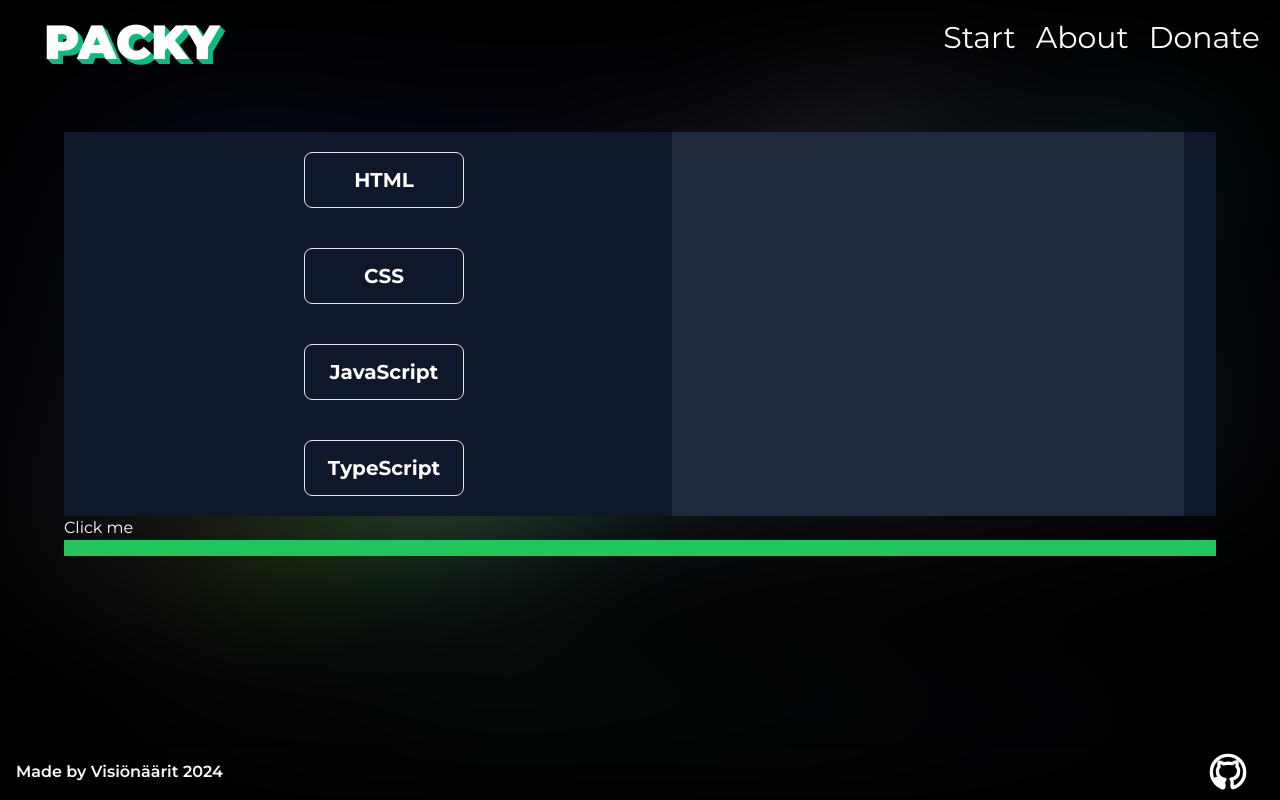
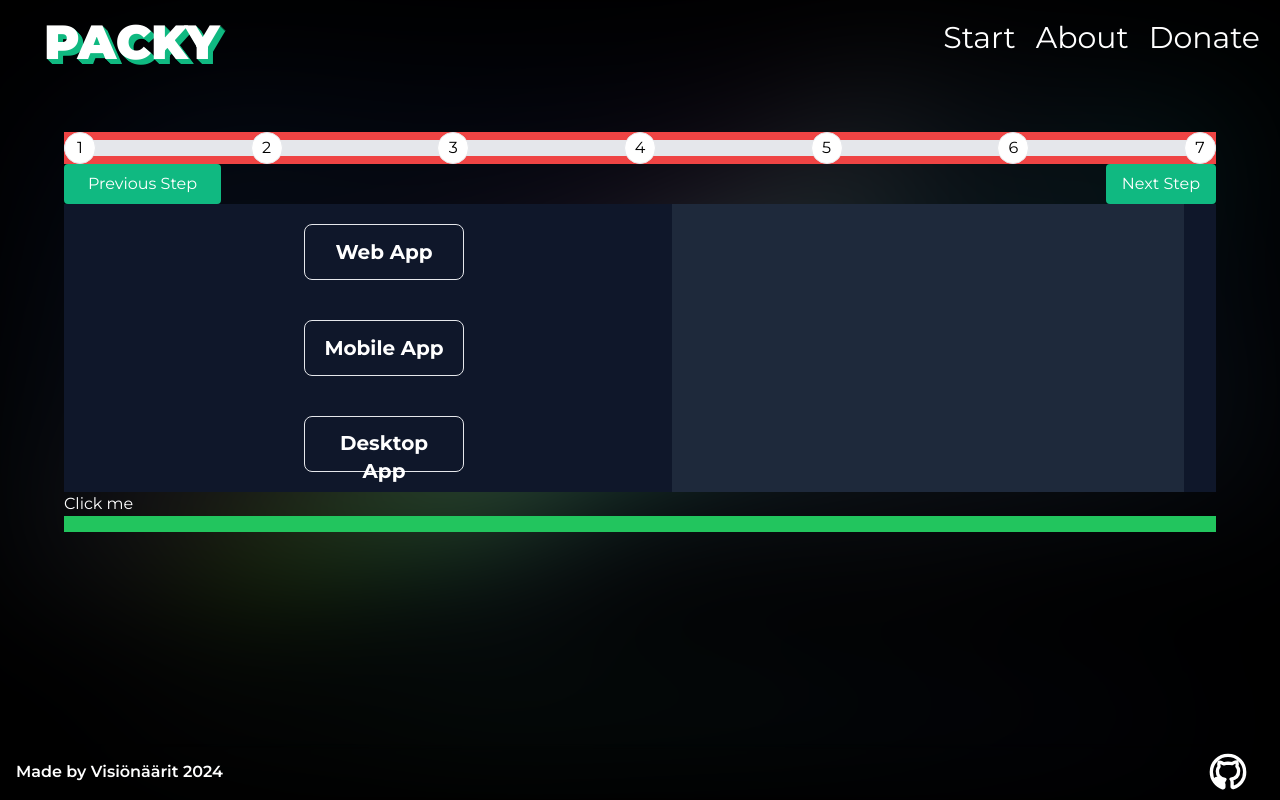
Before and after one commit to AugustBoesen/packy, a Next.js app: page /mindmap in a window 1280 px wide. Built offline with nearby package versions, Linux system fonts and the light colour scheme.

Commit message:
päivitys mindmapiin

```diff
--- a/app/mindmap/page.tsx
+++ b/app/mindmap/page.tsx
@@ -1,6 +1,7 @@
 'use client';
 import Content from '../../components/content';
 import { useState } from 'react';
+import ProgressBar from '@/components/progressbar';
 
 export default function Mindmap() {
   const [currentContent, setCurrentContent] = useState('');
--- a/components/MinMap_Table.tsx
+++ b/components/MinMap_Table.tsx
@@ -5,7 +5,9 @@ import React, { useState } from 'react';
 //importoidaan data
 import jsonData from '../db/packy.json';
 
-let currentContentId = 0;
+import ProgressBar from './progressbar';
+
+let currentContentId = 2;
 
 //luodaan interface datan tietoja varten jossa data tyypitetään
 interface Item {
@@ -16,25 +18,10 @@ interface Item {
 //määritellään muuttuja parseData joka on tyyppiä Item[], sisältää item tyyppisiä objekteja
 const parsedData: Item[] = jsonData as Item[];
 
-//luodaan funktio getItemByCode, joka on tyyppiä Item[], jonka parametriksi tulee string tyyppinen parametri
-function getItemByCode(code: string): Item[] {
-  //alustetaan Item[] tyyppinen tyhjä taulukko i
-  let i: Item[] = [];
-  //käydään läpi parsedData taulukon alkioiden code propertyt ja jos ne ovat samankaltaisia kuin 'app'
-  //ne pushataan i taulukkoon.
-  parsedData.forEach((item) => {
-    // Item.contentId:tä verrataan numeroon, joka saadaan määritteenä mindmapin page.tsx:stä
-    if (item.contentId === 1) {
-      i.push(item);
-    }
-  });
-  //Lopuksi palautetaan i taulukko
-  return i;
-}
 //määritellään funktio ParsedDataComponent(), joka exportataan
 export default function ParsedDataComponent({ handleDatafromMinMap }: any) {
-  const [currentDescription, setCurrentDescription] = useState('');
-  const [currentlySelectedContent, setCurrentlySelectedContent] = useState({});
+  let [currentDescription, setCurrentDescription] = useState('');
+  let [currentlySelectedContent, setCurrentlySelectedContent] = useState({});
   function selectOption(content: {
     id: number;
     name: string;
@@ -50,12 +37,37 @@ export default function ParsedDataComponent({ handleDatafromMinMap }: any) {
       handleDatafromMinMap(content); // Pass content here
     };
   }
+
+  // Nuolibutton
+  let [currentStep, setCurrentStep] = useState(0);
+  // Tässä määritellään tila missä progres bar on ja se käytää useStatea ja se alkaa tilasta 1
+  //luodaan funktio getItemByCode, joka on tyyppiä Item[], jonka parametriksi tulee string tyyppinen parametri
+  function getItemByCode(code: string): Item[] {
+    //alustetaan Item[] tyyppinen tyhjä taulukko i
+    let i: Item[] = [];
+    //käydään läpi parsedData taulukon alkioiden code propertyt ja jos ne ovat samankaltaisia kuin 'app'
+    //ne pushataan i taulukkoon.
+    parsedData.forEach((item) => {
+      // Item.contentId:tä verrataan numeroon, joka saadaan määritteenä mindmapin page.tsx:stä
+      if (item.contentId === currentStep) {
+        i.push(item);
+      }
+    });
+    //Lopuksi palautetaan i taulukko
+    return i;
+  }
+
   //määritellään muuttuja app, joka sisältää funktion getItemByCoden palautusarvon
   const app = getItemByCode('app');
-
   //määritellään funktio renderData joka ottaa parametrikseen item[] tyyppisen data objektin
   function renderData(data: Item[]) {
     return (
+      <>
+        <ProgressBar
+          pbcurrentStep={currentStep}
+          pbsetCurrentStep={setCurrentStep}
+          pbCurrentDescription={currentDescription}
+        />
         <ul className='flex flex-row justify-center w-[90vw] bg-slate-900'>
           {data.map((item) => (
             <li key={item.currentContent[0].id}>
@@ -79,6 +91,7 @@ export default function ParsedDataComponent({ handleDatafromMinMap }: any) {
             </p>
           </div>
         </ul>
+      </>
     );
   }
   //funktio ParsedDataComponent() palauttaa objektin joka sisältää tiedot joita renderData funktio palauttaa
--- a/components/progressbar.tsx
+++ b/components/progressbar.tsx
@@ -1,20 +1,22 @@
+/* eslint-disable react-hooks/rules-of-hooks */
 'use client';
 import React, { useState } from 'react';
 
-function ProgressBar() {
+function ProgressBar({ pbcurrentStep, pbsetCurrentStep }: any) {
+  const [currentStep, setCurrentStep] = useState(0);
   // Tässä määritellään tila missä progres bar on ja se käytää useStatea ja se alkaa tilasta 1
-  const [currentStep, setCurrentStep] = useState(0);
+
   const maxSteps = 7; // Tämä muuttuja määrittää monta steppiä on yhteensä
   const barSteps = maxSteps - 1;
 
   const handleNextStep = () => {
     // tänä fucktio lisää yhden SetCurrenStep muttujaan ja pitää huolen että se ei ylitä maximia
-    setCurrentStep((prevStep) => Math.min(prevStep + 1, barSteps));
+    pbsetCurrentStep((prevStep: number) => Math.min(prevStep + 1, barSteps));
   };
 
   const handlePreviousStep = () => {
     // tämä tekee saman kun aiemman mutta miinustaa setCurrentSteppiä
-    setCurrentStep((prevStep) => Math.max(prevStep - 1, 0));
+    pbsetCurrentStep((prevStep: number) => Math.max(prevStep - 1, 0));
   };
   // tekee ne ympyrät sen barin yläpuolella
   const circles = Array.from({ length: maxSteps }, (_, index) => index + 1);
@@ -28,7 +30,7 @@ function ProgressBar() {
           <div
             key={step}
             className={`z-50 w-8 h-8 flex items-center justify-center rounded-full border    ${
-              step <= currentStep
+              step <= pbcurrentStep
                 ? 'bg-emerald-600 text-white'
                 : 'bg-white text-black'
             }`}
@@ -40,11 +42,12 @@ function ProgressBar() {
       {/* tästä alkaa baarin div */}
       <div className=' bg-gray-200 rounded-full dark:bg-gray-700 w-full'>
         <div
-          className='bg-emerald-500 py-2 rounded-full'
-          style={{ width: `${(currentStep / barSteps) * 100}%` }}
+          className='bg-emerald-500 py-2 rounded-full transition-all ease-in-out duration-300'
+          style={{ width: `${(pbcurrentStep / barSteps) * 100}%` }}
         ></div>
       </div>
       <div className='flex justify-between mt-2'>
+        {' '}
         <button
           className='px-6 py-2 bg-emerald-500 text-white rounded hover:bg-emerald-600'
           onClick={handlePreviousStep}
```
Lines whose indentation alone changed are shown as unchanged.
